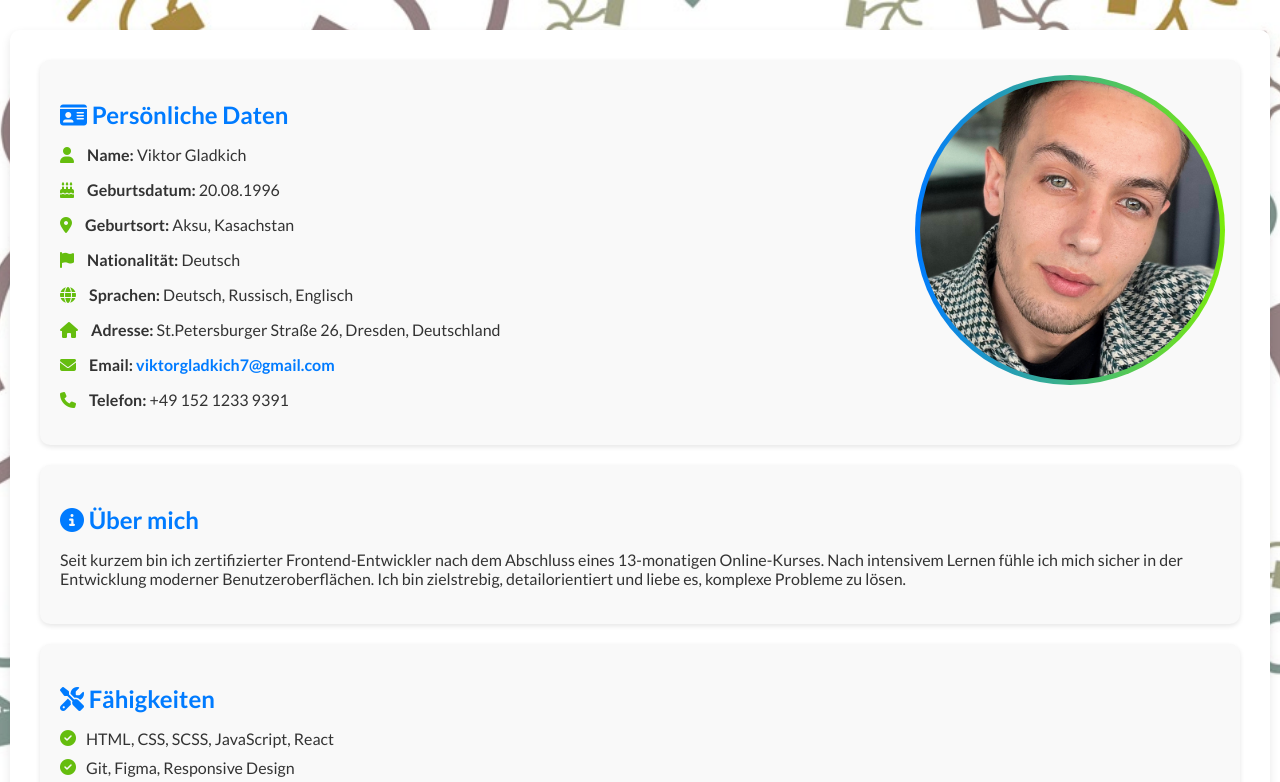
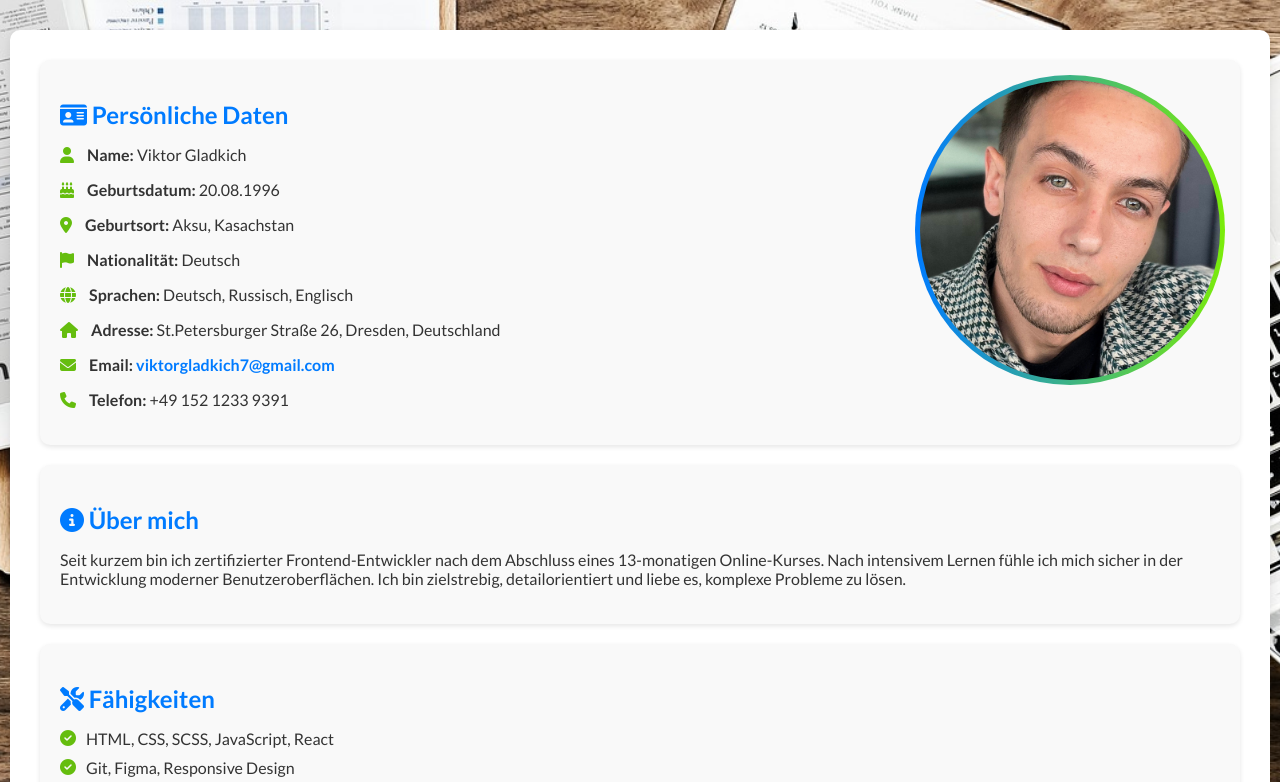
Before and after one commit to ViktorGladkich/Lebenslauf, a plain HTML site: page index.html in a window 1280 px wide. Shown: the top 782 px of the page. Drawn offline with Linux system fonts and the light colour scheme.

Commit message:
chendchanged the background

```diff
--- a/style.css
+++ b/style.css
@@ -3,7 +3,7 @@ body {
   margin: 0;
   padding: 0;
   box-sizing: border-box;
-  background-image: url(assets/man-5689701_1920.jpg);
+  background-image: url(assets/desk-3139127_1920.jpg);
   background-size: cover;
   background-position: center;
   background-repeat: no-repeat;
```
Also changed, not shown: assets/desk-3139127_1920.jpg (added), assets/man-5689701_1920.jpg (deleted).
